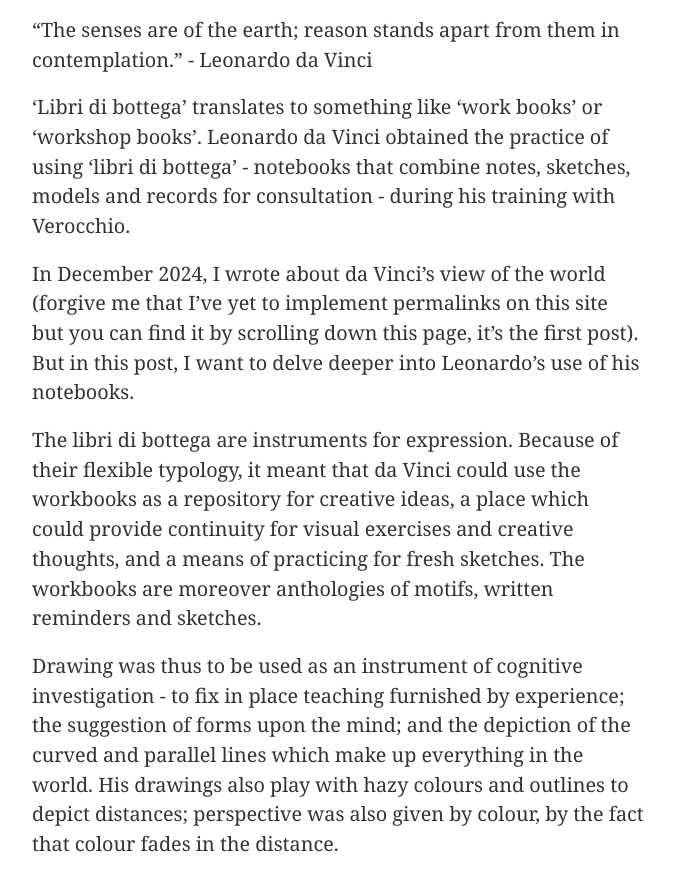
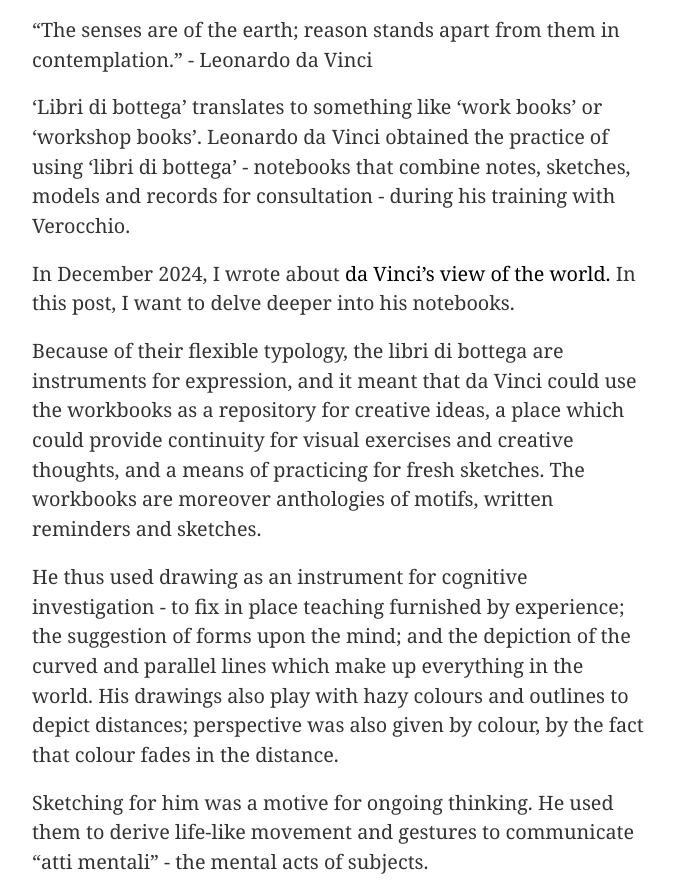
Before and after one commit to ellis-bio/ellisjalia, a Jekyll site: the page built from index.md, in a window 1280 px wide and 1400 px high, scrolled down 635 px, cut to the strip 0-880 px from the top of the window. Shown: the whole strip, without its empty margins (302-976 px from the left). Built offline with Jekyll 4.4.1, drawn with Linux system fonts in a browser that asks for light colours; some of the changed text lies outside the part shown.

Commit message:
Created permalink for 'agi' post

```diff
--- a/index.md
+++ b/index.md
@@ -34,11 +34,11 @@
 
 <p style="font-size:1.10em;">‘Libri di bottega’ translates to something like ‘work books’ or ‘workshop books’. Leonardo da Vinci obtained the practice of using ‘libri di bottega’ - notebooks that combine notes, sketches, models and records for consultation - during his training with Verocchio.</p>
 
-<p style="font-size:1.10em;">In December 2024, I wrote about da Vinci’s view of the world (forgive me that I’ve yet to implement permalinks on this site but you can find it by scrolling down this page, it’s the first post). But in this post, I want to delve deeper into Leonardo’s use of his notebooks.</p>
+<p style="font-size:1.10em;">In December 2024, I wrote about <a href="https://ellisjalia.com/2024/12/05/the-mind-of-leonardo/">da Vinci’s view of the world.</a> In this post, I want to delve deeper into his notebooks.</p>
 
-<p style="font-size:1.10em;">The libri di bottega are instruments for expression. Because of their flexible typology, it meant that da Vinci could use the workbooks as a repository for creative ideas, a place which could provide continuity for visual exercises and creative thoughts, and a means of practicing for fresh sketches. The workbooks are moreover anthologies of motifs, written reminders and sketches.</p>
+<p style="font-size:1.10em;">Because of their flexible typology, the libri di bottega are instruments for expression, and it meant that da Vinci could use the workbooks as a repository for creative ideas, a place which could provide continuity for visual exercises and creative thoughts, and a means of practicing for fresh sketches. The workbooks are moreover anthologies of motifs, written reminders and sketches.</p>
 
-<p style="font-size:1.10em;">Drawing was thus to be used as an instrument of cognitive investigation - to fix in place teaching furnished by experience; the suggestion of forms upon the mind; and the depiction of the curved and parallel lines which make up everything in the world. His drawings also play with hazy colours and outlines to depict distances; perspective was also given by colour, by the fact that colour fades in the distance.</p>
+<p style="font-size:1.10em;">He thus used drawing as an instrument for cognitive investigation - to fix in place teaching furnished by experience; the suggestion of forms upon the mind; and the depiction of the curved and parallel lines which make up everything in the world. His drawings also play with hazy colours and outlines to depict distances; perspective was also given by colour, by the fact that colour fades in the distance.</p>
 
 <p style="font-size:1.10em;">Sketching for him was a motive for ongoing thinking. He used them to derive life-like movement and gestures to communicate “atti mentali” - the mental acts of subjects.</p>
 
@@ -219,7 +219,7 @@
 
 <hr>
 
-<p style="font-size:1.7em; margin-bottom:0"><strong>Artificial General Intelligence</strong></p>
+<p style="font-size:1.7em; margin-bottom:0"><b><a href="https://ellisjalia.com/2024/12/13/artificial-general-intelligence/">Artificial General Intelligence</a></b></p>
 <p style="font-size:0.95em; color: silver">Friday, December 13, 2024</p>
 
 <center><img src="/assets/images/agi.png"></center>
@@ -290,7 +290,9 @@
 
 <p style="font-size:1.10em;">AI will have impacts on healthcare and medicine, pharmacology, transportation, finance, materials, art and other creative industries, education, engineering and space exploration––virtually all domains of human activity. These systems will be the ultimate recipe makers, in the sense that answers provided by an AGI system can be fed back into it, generating better and better outputs. What's really difficult to understand is that an AI system at some point will have the capability to improve or make a better version of itself, leading to exponential growth in its capabilities, until it finally becomes indistinguishable to us. </p>
 
-<p style="font-size:1.10em;">It is of course a different question when it comes to the role of human values––as to what sort of life you want to live. But for questions of productivity or economic growth––anyone, individual or corporation, who does not augment their daily life or operations with AI systems––will go the way of the dinosaurs. They will be productively and economically decimated.</p>
+<p style="font-size:1.10em;">It is of course a different question when it comes to human values––as to what sort of life you want to live. But for questions of productivity or economic growth––anyone, individual or corporation, who does not augment their daily life or operations with AI systems––will go the way of the dinosaurs. They will be productively and economically decimated.</p>
+
+<p style="font-size:1.10em;">The best way to stay ahead is to learn to use the tools available.</p>
 
 <hr>
 
```
Also changed, not shown: 2024/12/artificial-general-intelligence.md (added, +101 -0 lines).
